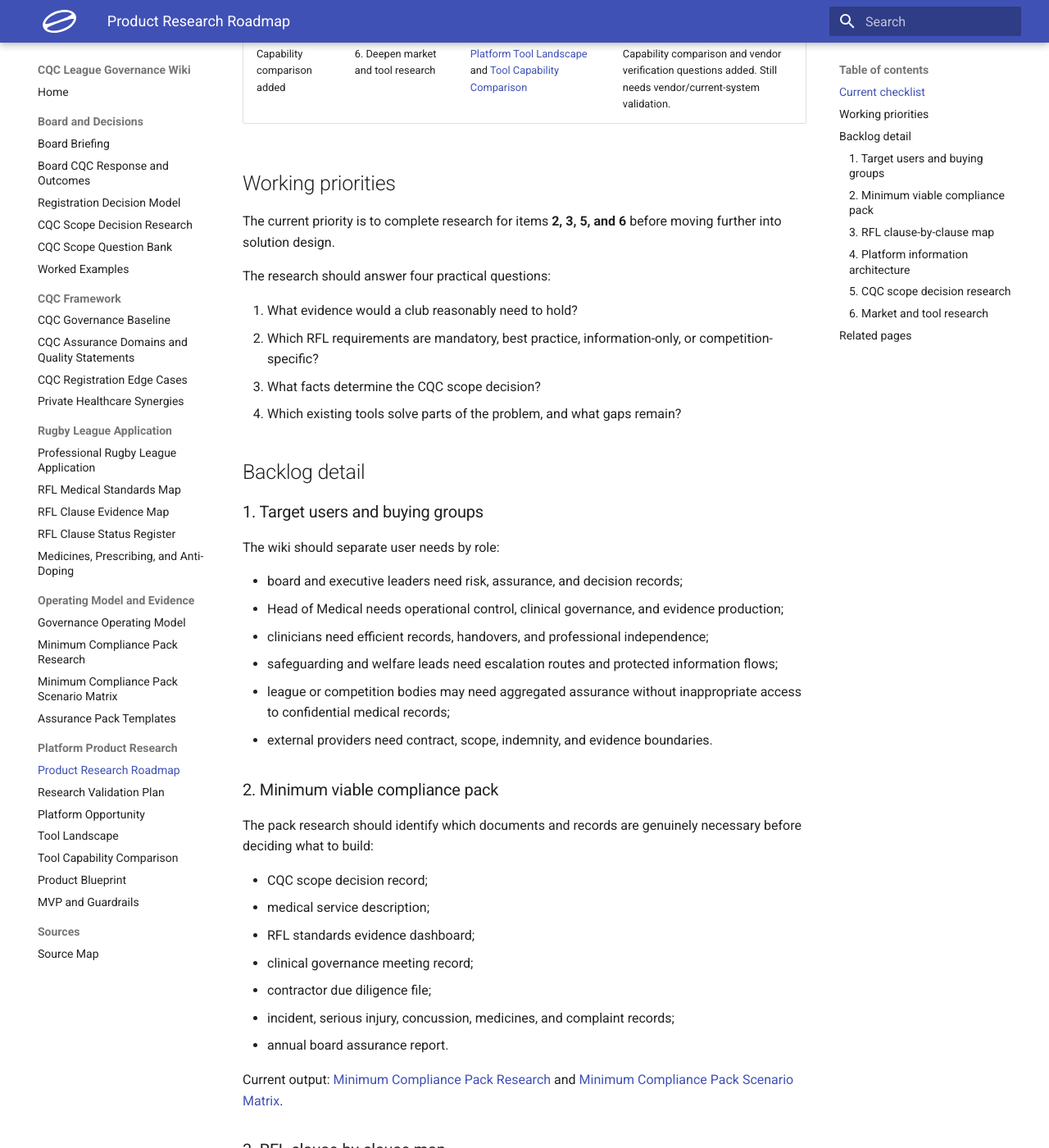
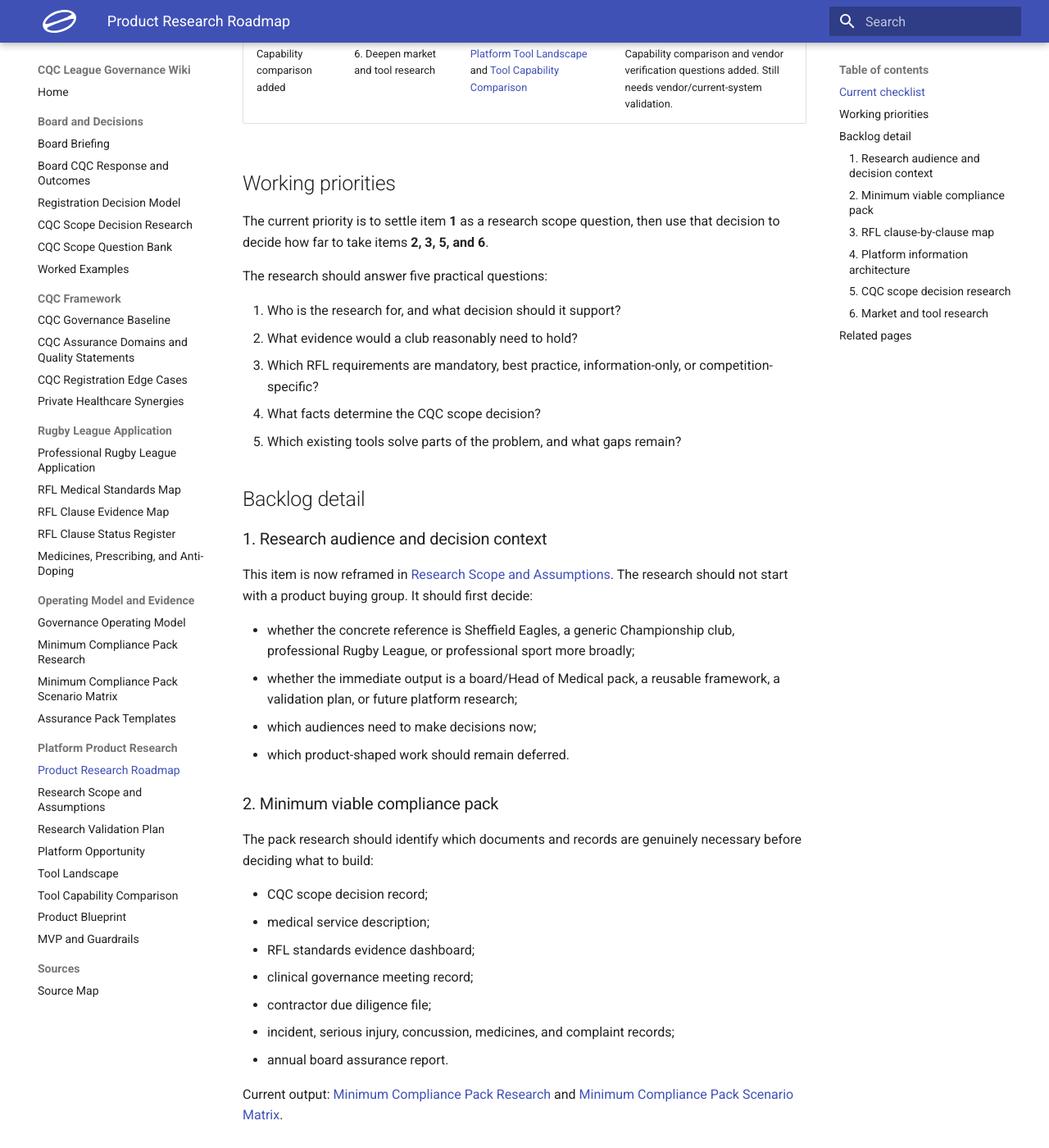
Before and after one commit to ajdench/cqc-league, an MkDocs documentation site: the page built from docs/research/product-research-roadmap.md, in a window 1280 px wide and 1400 px high, scrolled down 848 px. Shown: the whole window at 82% size. Built offline with MkDocs 1.6.1 and Material for MkDocs 9.7.7, drawn with Linux system fonts in a browser that asks for light colours; some of the changed text lies outside the part shown.

Commit message:
Define research scope and assumptions

```diff
--- a/docs/research/product-research-roadmap.md
+++ b/docs/research/product-research-roadmap.md
@@ -6,7 +6,7 @@ This page records the next research tasks for a Rugby League CQC governance plat
 
 | Status | Item | Output in the wiki | Notes |
 | --- | --- | --- | --- |
-| Deferred | 1. Define target users and buying groups | Product persona page | Still needed, but not the next research pass. |
+| Scope page added | 1. Define research audience and decision context | [Research Scope and Assumptions](research-scope-assumptions.md) | Reframed away from product buyers. The next decision is scope, audience, and immediate output. |
 | Scenario matrix added | 2. Define the minimum viable compliance pack | [Minimum Compliance Pack Research](minimum-compliance-pack-research.md) and [Minimum Compliance Pack Scenario Matrix](minimum-compliance-pack-scenario-matrix.md) | Research inventory tested against six scenarios. Still needs external validation before final pack design. |
 | Status register added | 3. Map RFL Medical Standards clause-by-clause | [RFL Clause Evidence Map](rfl-clause-evidence-map.md) and [RFL Clause Status Register](rfl-clause-status-register.md) | Status, Championship relevance, record visibility, and validation gaps added. Still needs RFL/Head of Medical validation. |
 | Deferred | 4. Design the platform information architecture | Product blueprint update | Should wait until items 2, 3, 5, and 6 are better understood. |
@@ -15,27 +15,26 @@ This page records the next research tasks for a Rugby League CQC governance plat
 
 ## Working priorities
 
-The current priority is to complete research for items **2, 3, 5, and 6** before moving further into solution design.
+The current priority is to settle item **1** as a research scope question, then use that decision to decide how far to take items **2, 3, 5, and 6**.
 
-The research should answer four practical questions:
+The research should answer five practical questions:
 
-1. What evidence would a club reasonably need to hold?
-2. Which RFL requirements are mandatory, best practice, information-only, or competition-specific?
-3. What facts determine the CQC scope decision?
-4. Which existing tools solve parts of the problem, and what gaps remain?
+1. Who is the research for, and what decision should it support?
+2. What evidence would a club reasonably need to hold?
+3. Which RFL requirements are mandatory, best practice, information-only, or competition-specific?
+4. What facts determine the CQC scope decision?
+5. Which existing tools solve parts of the problem, and what gaps remain?
 
 ## Backlog detail
 
-### 1. Target users and buying groups
+### 1. Research audience and decision context
 
-The wiki should separate user needs by role:
+This item is now reframed in [Research Scope and Assumptions](research-scope-assumptions.md). The research should not start with a product buying group. It should first decide:
 
-- board and executive leaders need risk, assurance, and decision records;
-- Head of Medical needs operational control, clinical governance, and evidence production;
-- clinicians need efficient records, handovers, and professional independence;
-- safeguarding and welfare leads need escalation routes and protected information flows;
-- league or competition bodies may need aggregated assurance without inappropriate access to confidential medical records;
-- external providers need contract, scope, indemnity, and evidence boundaries.
+- whether the concrete reference is Sheffield Eagles, a generic Championship club, professional Rugby League, or professional sport more broadly;
+- whether the immediate output is a board/Head of Medical pack, a reusable framework, a validation plan, or future platform research;
+- which audiences need to make decisions now;
+- which product-shaped work should remain deferred.
 
 ### 2. Minimum viable compliance pack
 
@@ -97,6 +96,7 @@ Current output: [Platform Tool Landscape](platform-tool-landscape.md) and [Tool
 ## Related pages
 
 - [Research Validation Plan](research-validation-plan.md)
+- [Research Scope and Assumptions](research-scope-assumptions.md)
 - [Platform Opportunity](platform-opportunity-tool-landscape.md)
 - [Minimum Compliance Pack Research](minimum-compliance-pack-research.md)
 - [Minimum Compliance Pack Scenario Matrix](minimum-compliance-pack-scenario-matrix.md)
--- a/mkdocs.yml
+++ b/mkdocs.yml
@@ -71,6 +71,7 @@ nav:
       - Assurance Pack Templates: research/assurance-pack-templates.md
   - Platform Product Research:
       - Product Research Roadmap: research/product-research-roadmap.md
+      - Research Scope and Assumptions: research/research-scope-assumptions.md
       - Research Validation Plan: research/research-validation-plan.md
       - Platform Opportunity: research/platform-opportunity-tool-landscape.md
       - Tool Landscape: research/platform-tool-landscape.md
```
Also changed, not shown: docs/index.md (+3 -1 lines), docs/research/research-scope-assumptions.md (added, +69 -0 lines), docs/research/source-map.md (+1 -0 lines).
